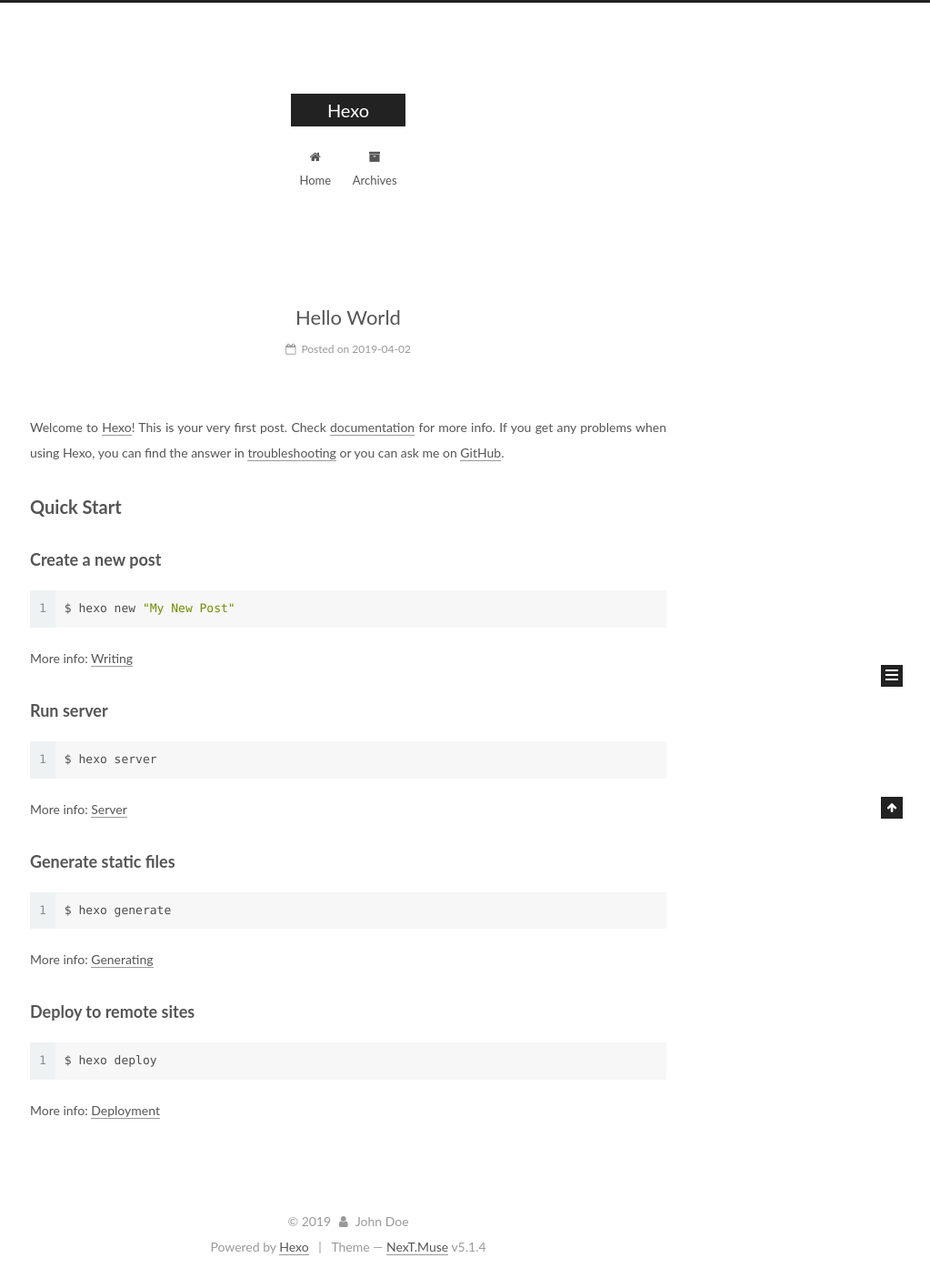
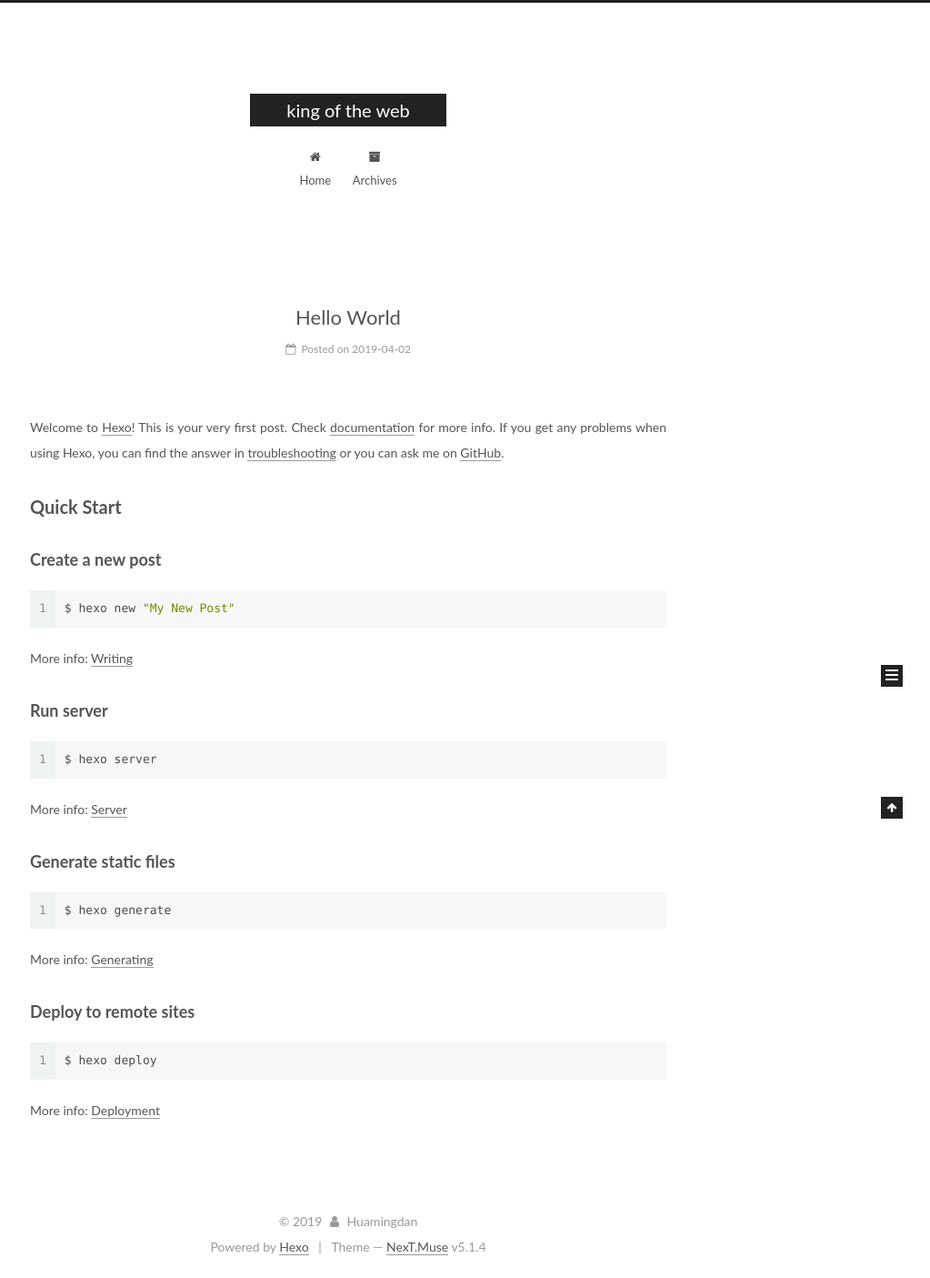
Before and after one commit to Huamingdan/Huamingdan.github.io, a plain HTML site: page index.html in a window 1280 px wide. Shown: the whole page at 91% size, without its empty margins (257-1280 px from the left). Drawn offline with Linux system fonts and the light colour scheme.

Commit message:
Site updated: 2019-04-02 21:23:24

```diff
--- a/css/main.css
+++ b/css/main.css
@@ -1822,7 +1822,7 @@ pre .javascript .function {
   width: 4px;
   height: 4px;
   border-radius: 50%;
-  background: #9c986c;
+  background: #e430ff;
 }
 .links-of-blogroll {
   font-size: 13px;
--- a/index.html
+++ b/index.html
@@ -80,12 +80,12 @@
 
 
 <meta property="og:type" content="website">
-<meta property="og:title" content="Hexo">
+<meta property="og:title" content="king of the web">
 <meta property="og:url" content="http://yoursite.com/index.html">
-<meta property="og:site_name" content="Hexo">
+<meta property="og:site_name" content="king of the web">
 <meta property="og:locale" content="default">
 <meta name="twitter:card" content="summary">
-<meta name="twitter:title" content="Hexo">
+<meta name="twitter:title" content="king of the web">
 
 
 
@@ -121,7 +121,7 @@
 
 
 
-  <title>Hexo</title>
+  <title>king of the web</title>
 
 
 
@@ -152,7 +152,7 @@
     <div class="custom-logo-site-title">
       <a href="/" class="brand" rel="start">
         <span class="logo-line-before"><i></i></span>
-        <span class="site-title">Hexo</span>
+        <span class="site-title">king of the web</span>
         <span class="logo-line-after"><i></i></span>
       </a>
     </div>
@@ -232,13 +232,13 @@
     <link itemprop="mainEntityOfPage" href="http://yoursite.com/2019/04/02/hello-world/">
 
     <span hidden itemprop="author" itemscope itemtype="http://schema.org/Person">
-      <meta itemprop="name" content="John Doe">
+      <meta itemprop="name" content="Huamingdan">
       <meta itemprop="description" content>
       <meta itemprop="image" content="/images/avatar.gif">
     </span>
 
     <span hidden itemprop="publisher" itemscope itemtype="http://schema.org/Organization">
-      <meta itemprop="name" content="Hexo">
+      <meta itemprop="name" content="king of the web">
     </span>
 
 
@@ -379,7 +379,7 @@
         <div class="site-overview">
           <div class="site-author motion-element" itemprop="author" itemscope itemtype="http://schema.org/Person">
 
-              <p class="site-author-name" itemprop="name">John Doe</p>
+              <p class="site-author-name" itemprop="name">Huamingdan</p>
               <p class="site-description motion-element" itemprop="description"></p>
           </div>
 
@@ -435,7 +435,7 @@
   <span class="with-love">
     <i class="fa fa-user"></i>
   </span>
-  <span class="author" itemprop="copyrightHolder">John Doe</span>
+  <span class="author" itemprop="copyrightHolder">Huamingdan</span>
 
 
 </div>
```
Also changed, not shown: 2019/04/02/hello-world/index.html (+7 -7 lines), archives/2019/04/index.html (+7 -7 lines), archives/2019/index.html (+7 -7 lines), archives/index.html (+7 -7 lines).
